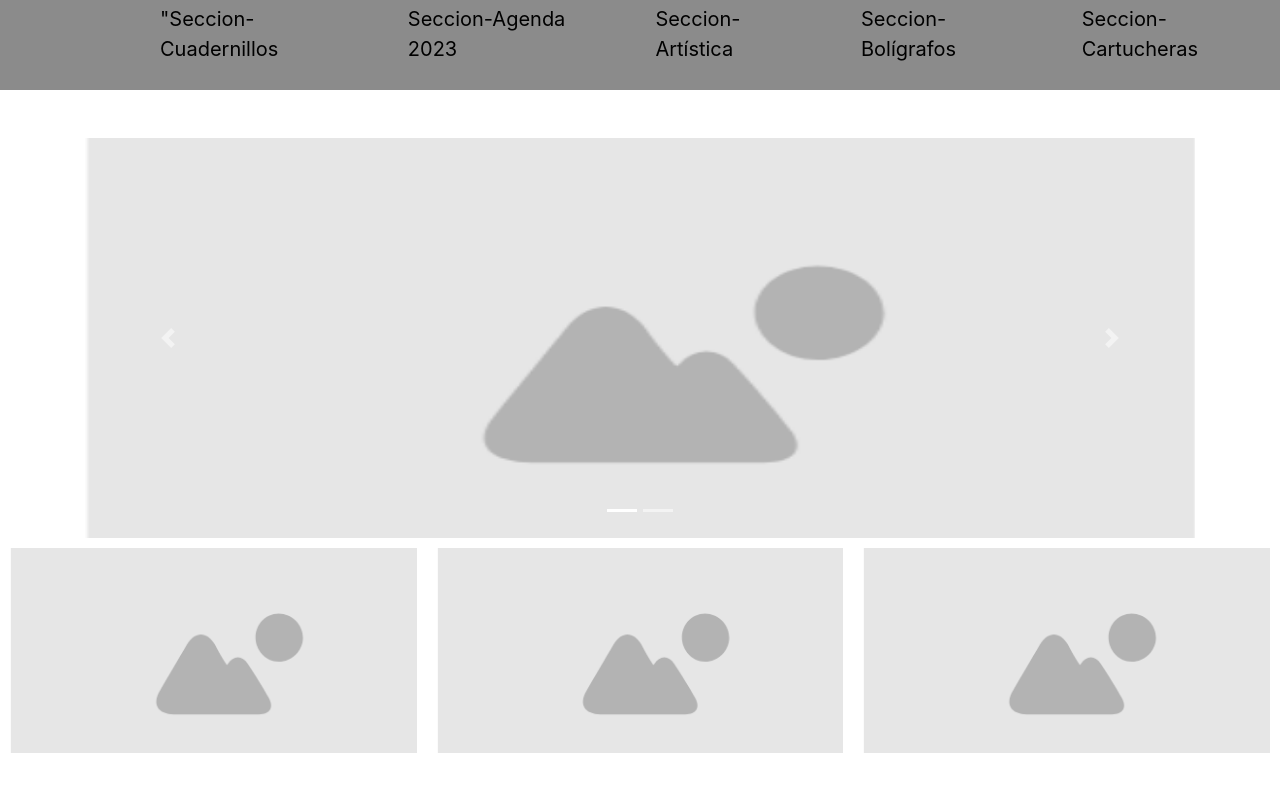
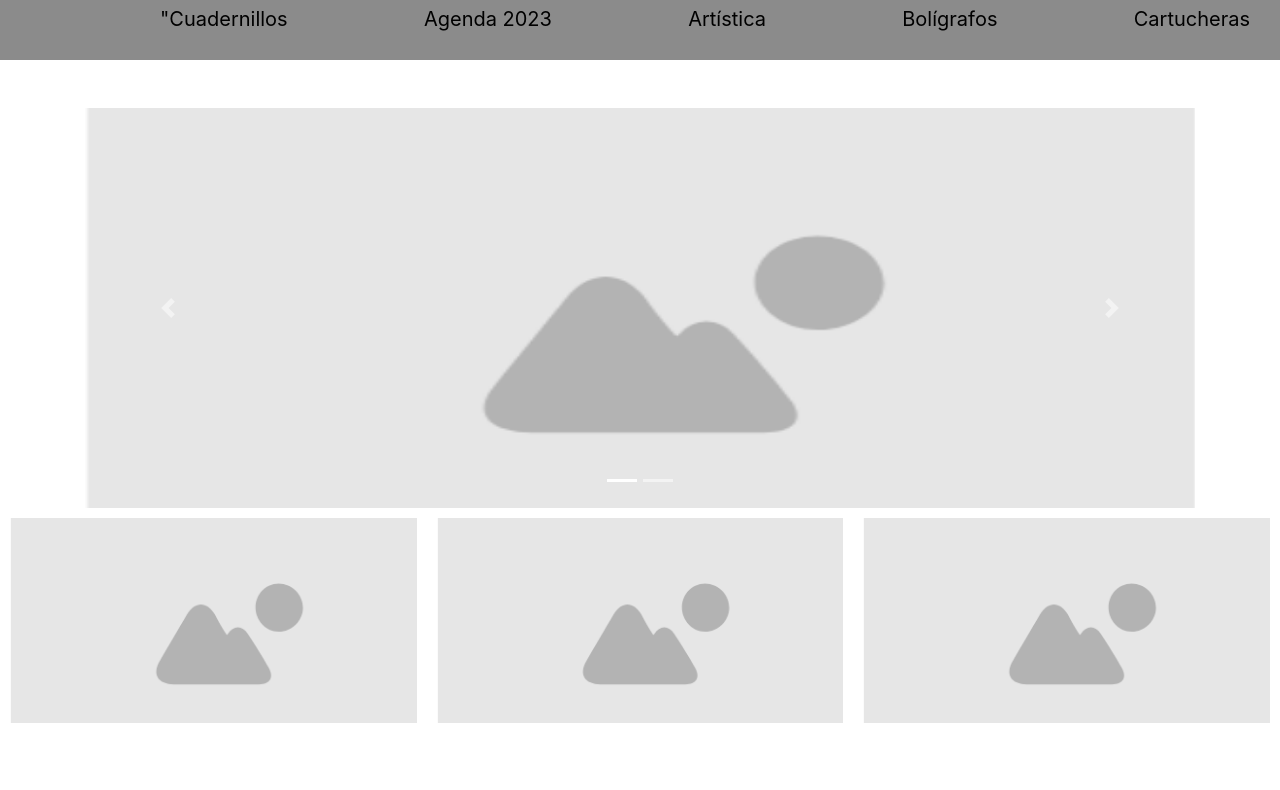
Before and after one commit to Fabricio-Romagnoli/mi-proyecto-coderhouse, a plain HTML site: page index.html in a window 1280 px wide. Shown: the part 210-1000 px from the top of the page. Drawn offline with Linux system fonts and the light colour scheme; files that its build step writes are made by us from their sources.

Commit message:
Mi primer commit

```diff
--- a/index.html
+++ b/index.html
@@ -44,11 +44,11 @@
 
       <div class="categorias">
           <ul>
-              <li><a href="Cuadernillos.html">"Seccion-Cuadernillos</a></li>
-              <li><a href="Agenda2023.html">Seccion-Agenda 2023</a></li>
-              <li><a href="Artistica.html">Seccion-Artística</a></li>
-              <li><a href="Boligrafos.html">Seccion-Bolígrafos</a></li>
-              <li><a href="Cartucheras.html">Seccion-Cartucheras</a></li>
+              <li><a href="Cuadernillos.html">"Cuadernillos</a></li>
+              <li><a href="Agenda2023.html">Agenda 2023</a></li>
+              <li><a href="Artistica.html">Artística</a></li>
+              <li><a href="Boligrafos.html">Bolígrafos</a></li>
+              <li><a href="Cartucheras.html">Cartucheras</a></li>
           </ul>
       </div>
     </header>
```
Also changed, not shown: Agenda2023.html (renamed from Html/Agenda/Agenda2023.html), Carrito.html (renamed from Html/Carrito/Carrito.html), Registro.html (renamed from Html/Registro/Registro.html), styles.css (renamed from styles/styles.css).
